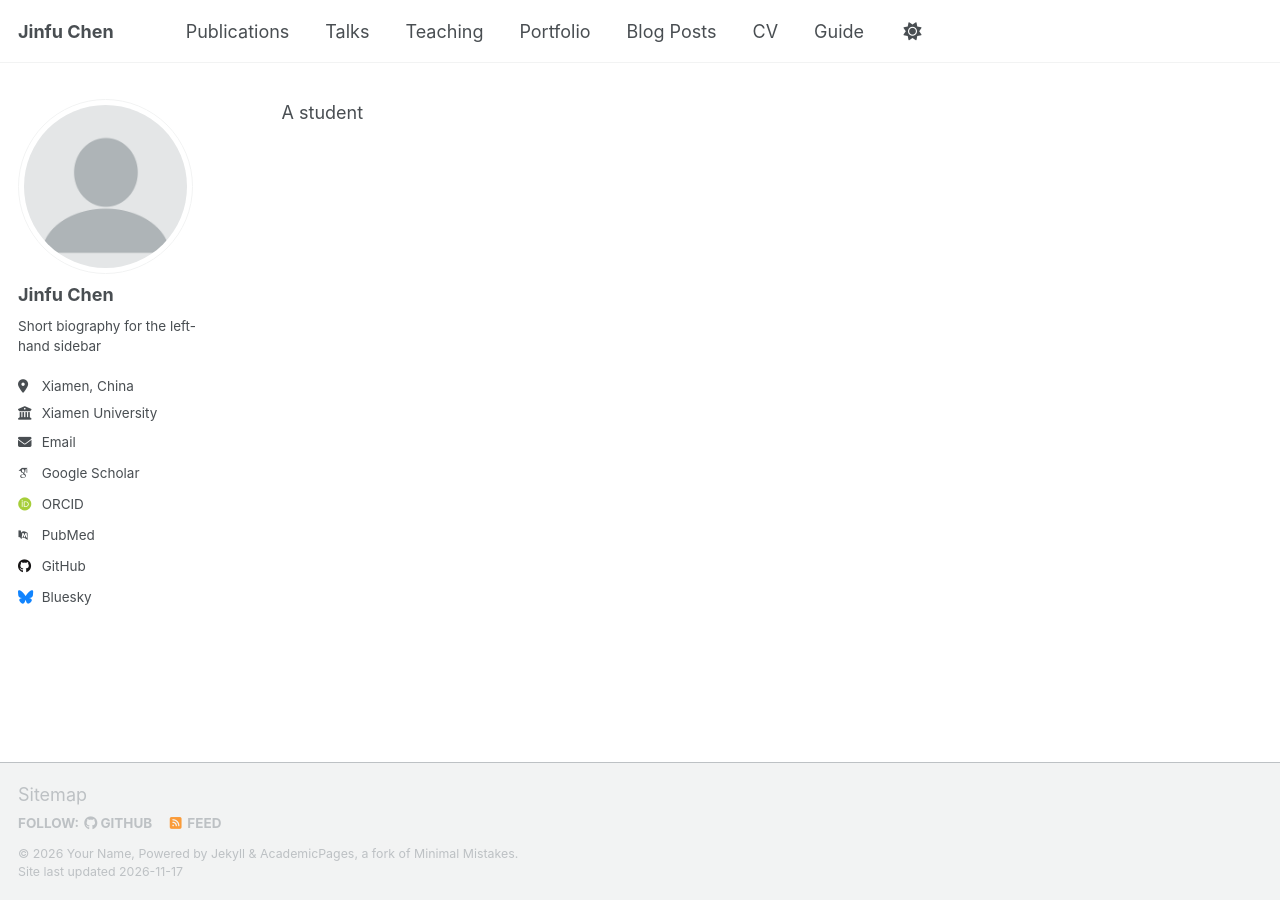
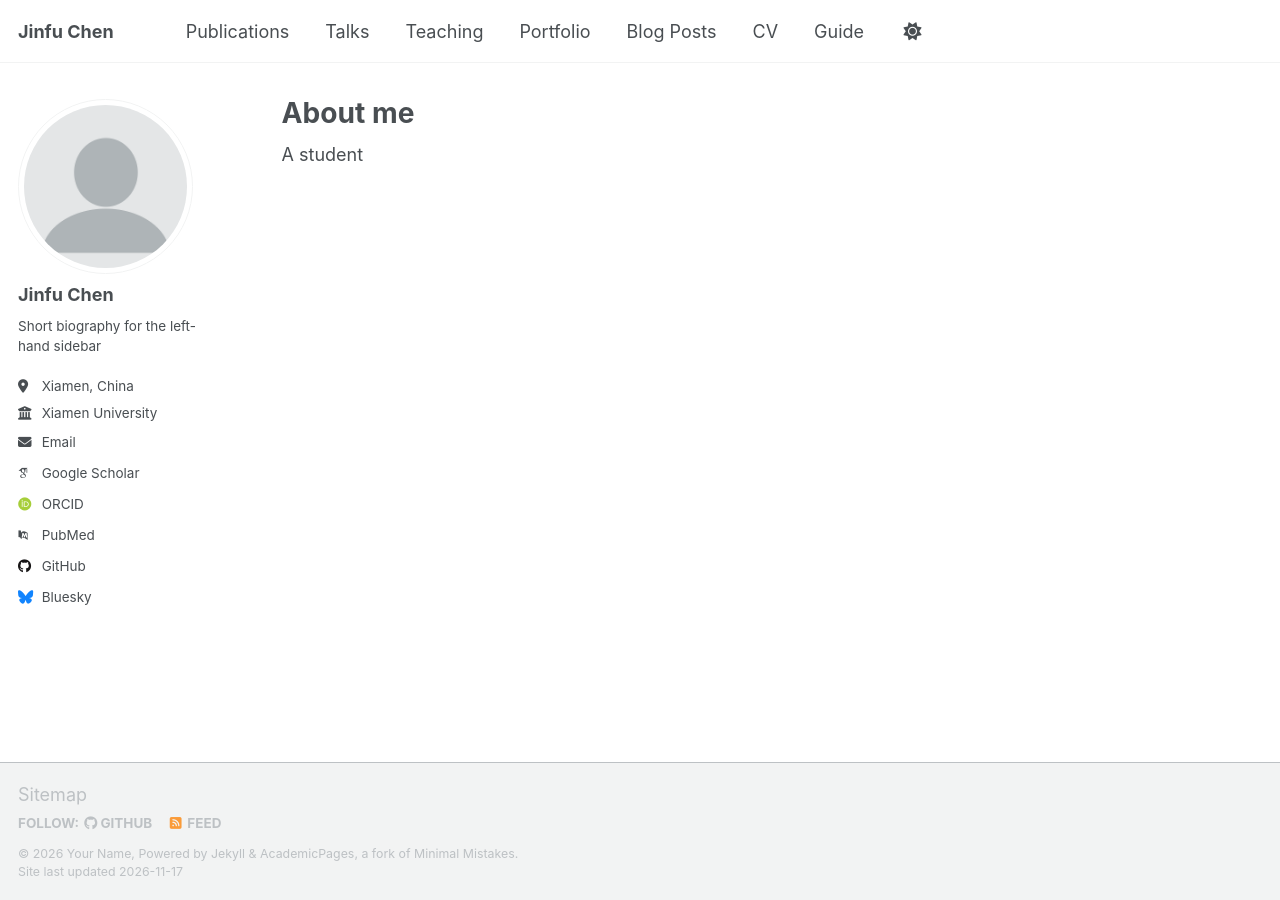
Before and after one commit to Jinfu-Chen/Jinfu-Chen.github.io, a Jekyll site: the page built from _pages/about.md, in a window 1280 px wide. Built offline with Jekyll 4.4.1, drawn with Linux system fonts in a browser that asks for light colours; some web fonts are replaced; our own code applies the rules of GitHub Pages for plain Markdown files; a script that is not in the unit is left out.

Commit message:
Add front matter to about.md
Add front matter to about page for layout and metadata

```diff
--- a/_pages/about.md
+++ b/_pages/about.md
@@ -1 +1,8 @@
+---
+layout: single
+title: "About me"
+permalink: /
+author_profile: true
+---
+
 A student
```
